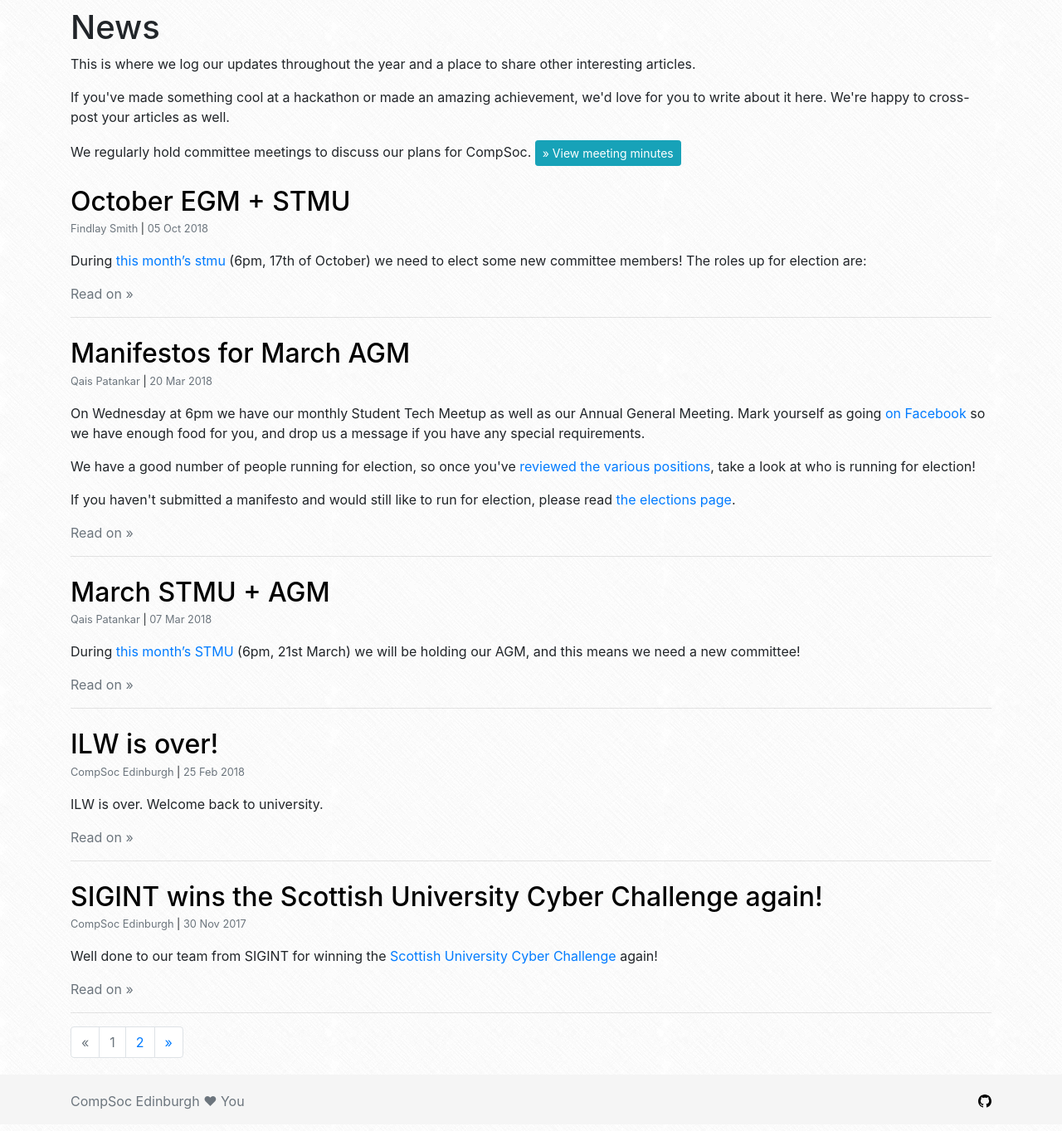
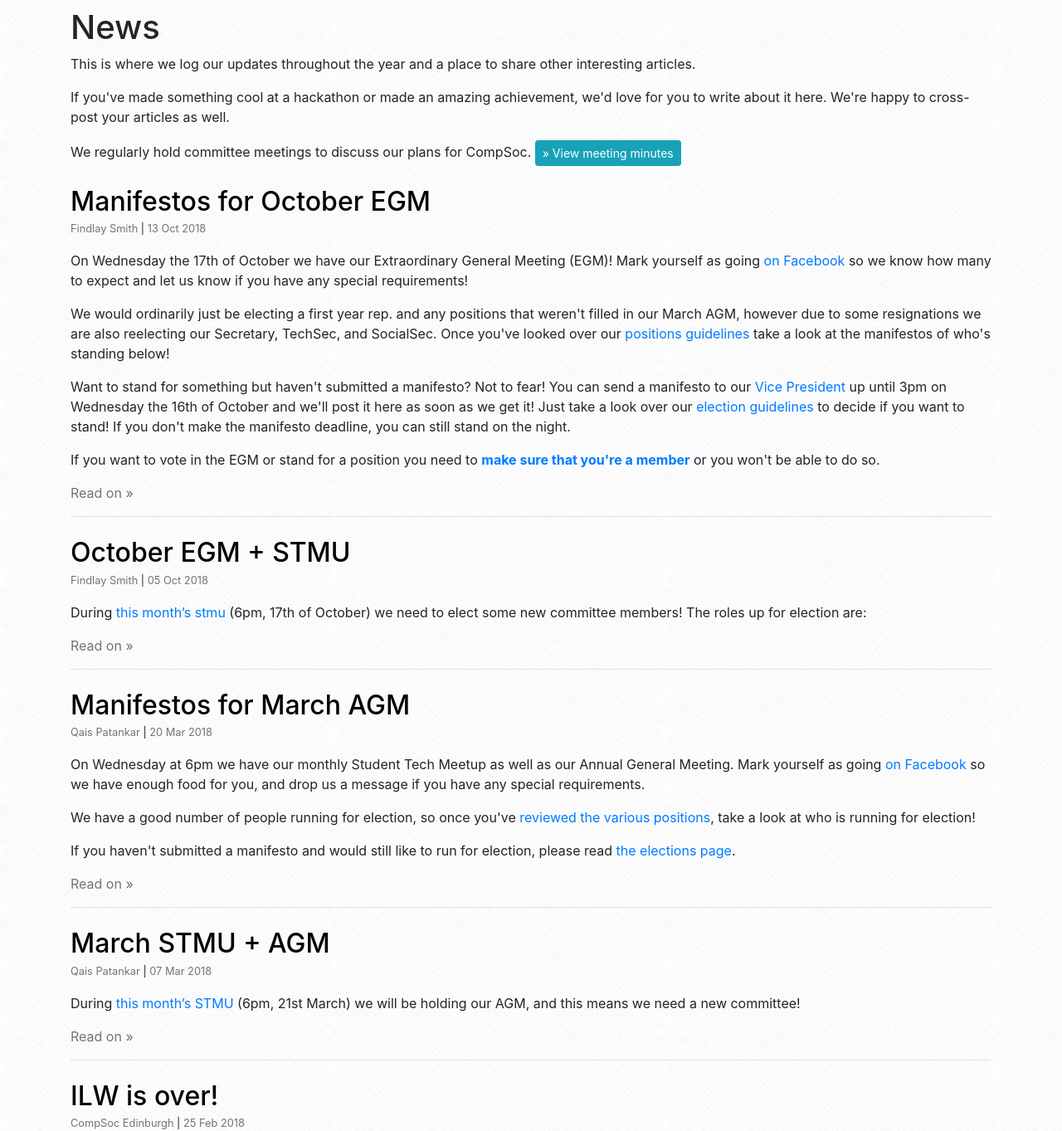
Before and after one commit to compsoc-edinburgh/website, a Jekyll site: the page built from blog/index.html, in a window 1280 px wide and 1400 px high, scrolled down 313 px, cut to the strip 37-1400 px from the top of the window. Shown: the whole strip at 83% size. Built offline with Jekyll 4.4.1, drawn with Linux system fonts in a browser that asks for light colours; nearby versions of some CDN libraries; the list of posts is cut into pages by our own code.

Commit message:
update elections.md and add EGM manifestos

```diff
--- a/_pages/elections.md
+++ b/_pages/elections.md
@@ -1,7 +1,7 @@
 ---
 url: /elections
 title: CompSoc Elections
-redirect: https://comp-soc.com/blog/2018/03/07/march-agm.html?v=1
+redirect: https://comp-soc.com/blog/2018/10/05/october-egm.html
 ---
 
 Redirecting...
--- /dev/null
+++ b/_posts/2018-10-13-october-egm-manifestos.html
@@ -0,0 +1,62 @@
+---
+author: findoslice
+title: "Manifestos for October EGM"
+manifestos:
+    - title: Secretary
+      people:
+        - name: Mohammad Javad, 2nd year
+          url: https://drive.google.com/file/d/0BwDda2PoGbNNNWstNWgtRnU2OFJHZUtUZThqVERHNGc0dU9F/view?usp=sharing
+        - name: RON, ReOpen Nominations
+
+    - title: Technical Secretary
+      people:
+        - name: Patrick Kage, 2nd year
+          url: https://drive.google.com/file/d/0BwDda2PoGbNNOTcycmQyMW1OX1hOYXJFR190aHVOR0RNUTcw/view?usp=sharing
+        - name: RON, ReOpen Nominations
+
+    - title: Social Secretary
+      people:
+        - name: No manifestos here! Why don't you send one in and change that?
+
+    - title: First Year Rep.
+      people:
+        - name: Vivek Raja first year (obviously)
+          url: https://drive.google.com/file/d/0BwDda2PoGbNNbkRlYmFmRm5EOVR5MVFZQWNseTlmRm9FVUhV/view?usp=sharing
+        - name: RON, ReOpen Nominations
+
+    - title: Fourth Year Rep.
+      people:
+        - name: No manifestos here! Why don't you send one in and change that?
+
+---
+
+<p>
+On Wednesday the 17th of October we have our Extraordinary General Meeting (EGM)! Mark yourself as going <a href=https://www.facebook.com/events/2191698291111220/>on Facebook</a> so we know how many to expect and let us know if you have any special requirements!
+</p>
+<p>
+We would ordinarily just be electing a first year rep. and any positions that weren't filled in our March AGM, however due to some resignations we are also reelecting our Secretary, TechSec, and SocialSec. Once you've looked over our <a href = "/elections">positions guidelines</a> take a look at the manifestos of who's standing below!
+</p>
+<p>
+Want to stand for something but haven't submitted a manifesto? Not to fear! You can send a manifesto to our <a href="mailto:vicepresident@comp-soc.com">Vice President</a> up until 3pm on Wednesday the 16th of October and we'll post it here as soon as we get it! Just take a look over our <a href="/elections">election guidelines</a> to decide if you want to stand! If you don't make the manifesto deadline, you can still stand on the night.
+</p>
+<p>
+If you want to vote in the EGM or stand for a position you need to <b><a href="https://www.eusa.ed.ac.uk/activities/societies/society/compsoc/">make sure that you're a member</a></b> or you won't be able to do so.
+</p>
+
+<table>
+    {% for role in page.manifestos %}
+
+    <tr><td colspan=2><strong>{{ role.title }}</strong></td></tr>
+
+    {% for person in role.people %}
+    <tr>
+        <td>{{ person.name }} </td>
+        {% if person.url %}
+        <td>
+          <a href="{{ person.url }}" target=_blank class="btn btn-info btn-sm">view manifesto</a>
+        </td>
+        {% endif %}
+      </tr>
+    {% endfor %}
+    {% endfor %}
+</table>
```
